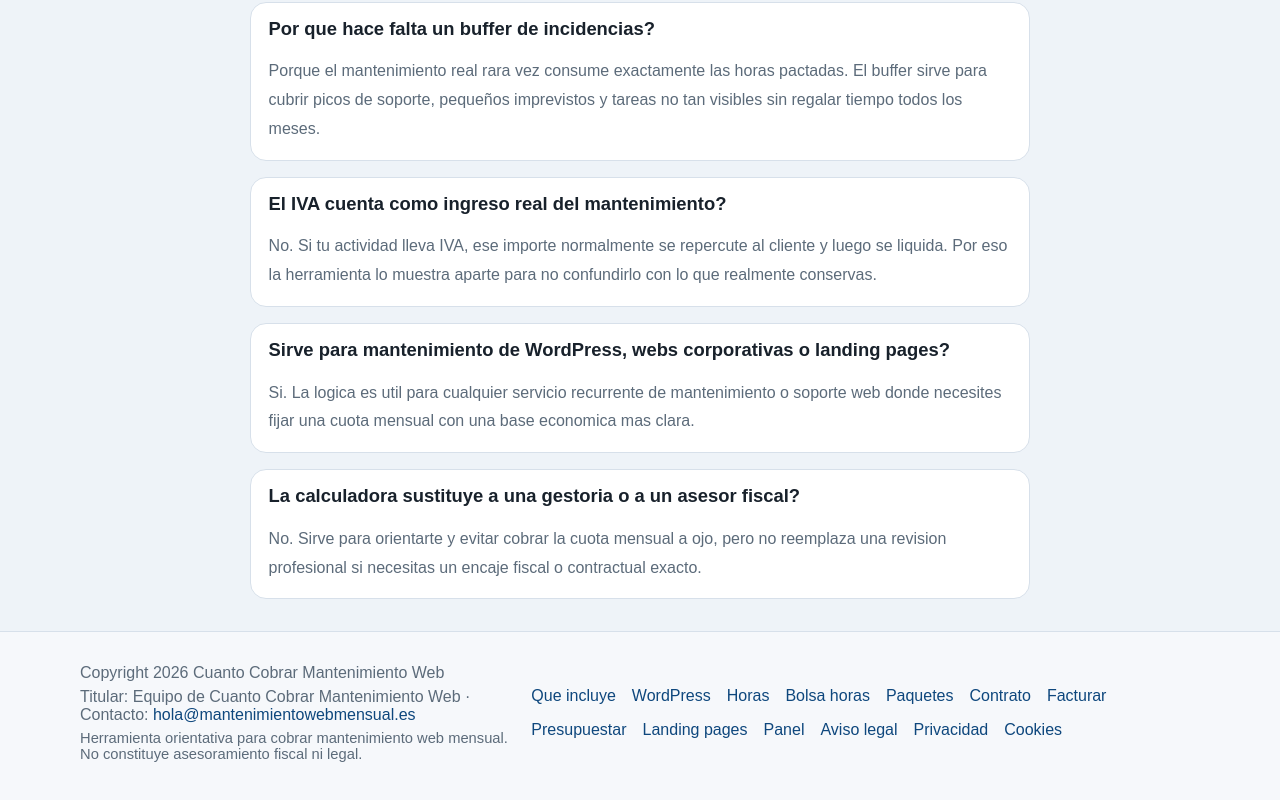
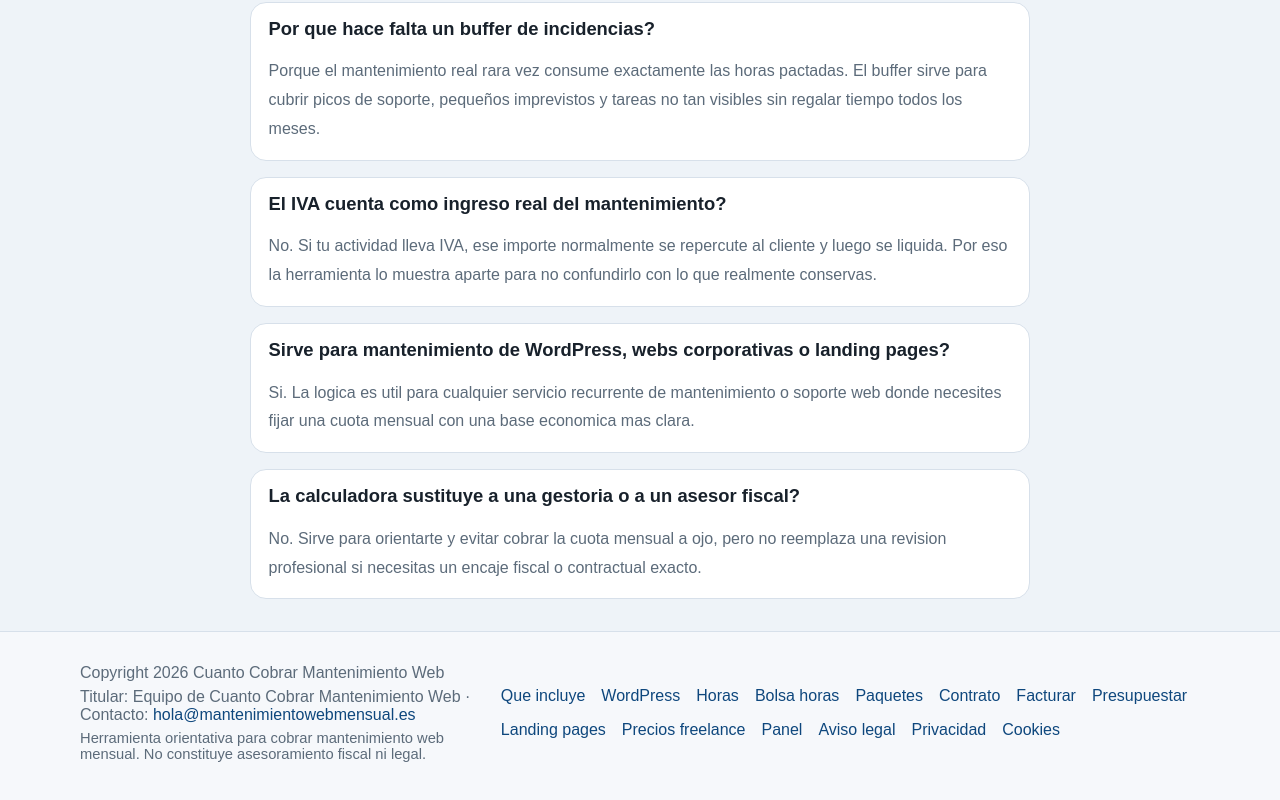
Before and after one commit to djimenezm/mantenimientowebmensual, a Next.js app: page / in a window 1280 px wide. Shown: the part 4875-5675 px from the top of the page. Built offline with nearby package versions, Linux system fonts and the light colour scheme.

Commit message:
Link freelance pricing hub

```diff
--- a/components/Footer.tsx
+++ b/components/Footer.tsx
@@ -34,6 +34,9 @@ export default function Footer() {
           <a href="https://www.cuantocobrarlandingpage.es?utm_source=mantenimientowebmensual&utm_medium=ecosystem-footer&utm_campaign=cross_navigation">
             Landing pages
           </a>
+          <a href="https://www.paneldeherramientas.es/precios-freelance?utm_source=mantenimientowebmensual&utm_medium=ecosystem-footer&utm_campaign=pricing_hub">
+            Precios freelance
+          </a>
           <a href="https://www.paneldeherramientas.es?utm_source=mantenimientowebmensual&utm_medium=ecosystem-footer&utm_campaign=cross_navigation">
             Panel
           </a>
```
